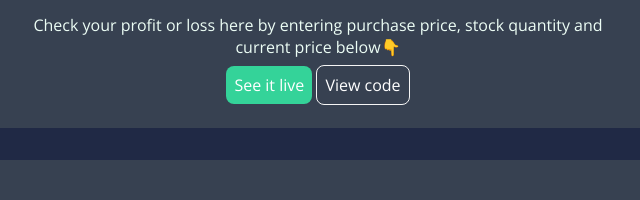
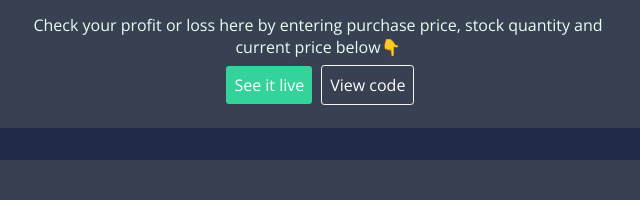
Before and after one commit to suryxks/Surya-portfolio, a plain HTML site: page pages/projects.html in a window 1280 px wide. Shown: the part 600-800 px from the top of the page, 322-962 px from the left. Drawn offline with nearby package versions, Linux system fonts and the light colour scheme.

Commit message:
style: changed border radius for buttons

```diff
--- a/style-dark.css
+++ b/style-dark.css
@@ -48,13 +48,14 @@ hr {
 
 .link-primary {
     background-color: var(--primary-color);
-    border-radius: 0.5rem;
+    border-radius: 0.2rem;
     color: white;
+    margin:0.3rem;
 }
 
 .link-secondary {
     color: white;
-    border-radius: 0.5rem;
+    border-radius: 0.2rem;
     border: 1px solid whitesmoke;
 }
 
@@ -104,6 +105,7 @@ hr {
     max-width: 330px;
     display: block;
     margin: auto;
+    /* min-width: 30%; */
 }
 
 .hero .hero-heading {
```
